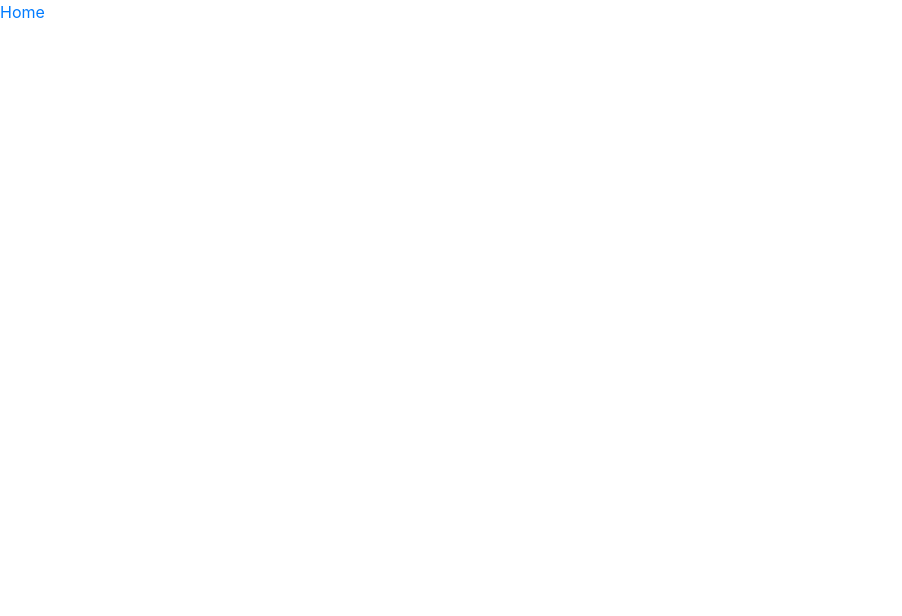
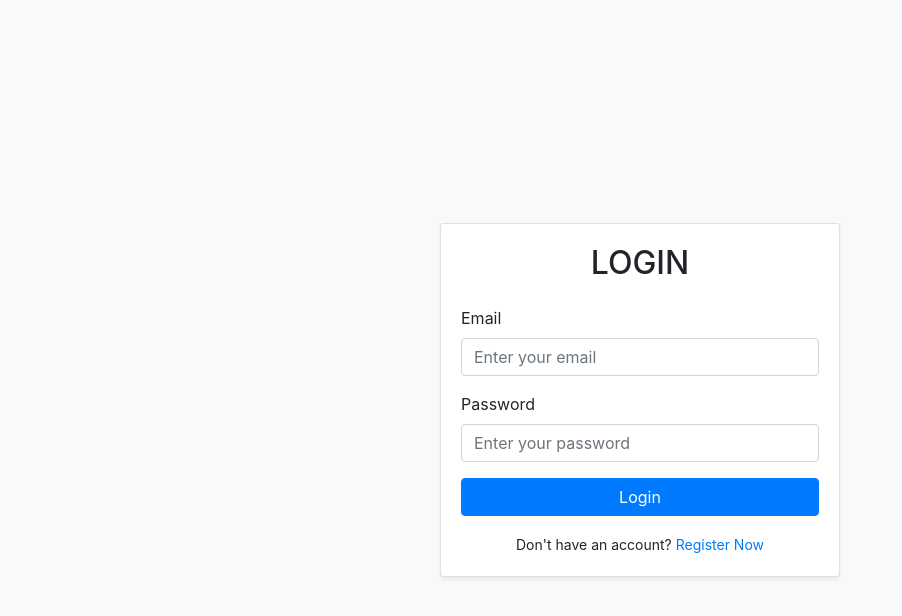
Before and after one commit to mahjs/abrarvan, a Vue app: page /auth/login in a window 1280 px wide. Before the commit this address had no page. Shown: the top 616 px of the page, without its empty margins (0-902 px from the left). Built offline with nearby package versions, Linux system fonts and the light colour scheme; the HTML template or start-up script is replaced by a standard one.

Commit message:
add auth components and make it"s logic work

```diff
--- a/package.json
+++ b/package.json
@@ -13,7 +13,9 @@
     "format": "prettier --write src/"
   },
   "dependencies": {
+    "axios": "^1.7.7",
     "bootstrap": "4.6",
+    "sass": "^1.80.6",
     "vue": "^3.5.12",
     "vue-router": "^4.4.5"
   },
--- a/src/App.vue
+++ b/src/App.vue
@@ -1,18 +1,52 @@
 <script setup lang="ts">
-import { RouterLink, RouterView } from 'vue-router'
+import { RouterLink, RouterView, useRoute } from 'vue-router'
+import { ref, watch } from 'vue'
+import Navbar from './components/Navbar.vue'
+
+const router = useRoute()
+const authRoutes = ['/auth/login', '/auth/register']
+const isAuthRouter = ref(authRoutes.includes(router.path))
+
+watch(
+  () => router.path,
+  (newPath) => {
+    isAuthRouter.value = authRoutes.includes(newPath)
+  },
+)
 </script>
 
 <template>
+  <Navbar v-if="!isAuthRouter" />
   <main class="wrapper">
-    <nav>
-      <RouterLink to="/">Home</RouterLink>
-    </nav>
+    <section v-if="!isAuthRouter" class="navbar bg-primary">
+      <span class="text-white fs-2">Post</span>
+      <nav>
+        <RouterLink class="nav-link text-white" to="/">All Articles</RouterLink>
+        <RouterLink class="nav-link text-white" to="/new-article">New Article</RouterLink>
+      </nav>
+    </section>
     <router-view />
   </main>
 </template>
 
-<style scoped>
+<style scoped lang="scss">
 .wrapper {
   display: flex;
 }
+
+.navbar {
+  min-width: 15%;
+  display: flex;
+  flex-direction: column;
+  justify-content: flex-start;
+  align-items: flex-start;
+  min-height: 100vh;
+  span {
+    font-size: x-large;
+  }
+
+  a {
+    font-size: large;
+  }
+}
 </style>
--- /dev/null
+++ b/src/components/NavBar.vue
@@ -0,0 +1,36 @@
+<template>
+  <nav class="navbar-dark bg-dark px-4">
+    <div class="d-flex py-2 container-fluid">
+      <a class="navbar-brand" href="#">Arvan Challenge</a>
+      <div class="w-100 d-flex justify-content-between align-items-center">
+        <span class="text-light me-3">Welcome, {{ username }}</span>
+        <button class="btn ml-auto btn-outline-light btn-sm" @click="logout">Logout</button>
+      </div>
+    </div>
+  </nav>
+</template>
+
+<script setup lang="ts">
+// import { ref } from 'vue'
+import { useRouter } from 'vue-router'
+
+// Mock username, replace with the actual user data from your state or store.
+const username = localStorage.getItem('username') || 'Guest'
+const router = useRouter()
+
+// Logout Function
+const logout = () => {
+  // Clear local storage and token
+  localStorage.removeItem('token')
+  localStorage.removeItem('username')
+
+  // Redirect to login page
+  router.push('/auth/login')
+}
+</script>
+
+<style scoped>
+.navbar {
+  box-shadow: 0 4px 6px rgba(0, 0, 0, 0.1);
+}
+</style>
--- a/src/router/index.ts
+++ b/src/router/index.ts
@@ -12,14 +12,15 @@ const router = createRouter({
       path: '/',
       name: 'home',
       component: HomeView,
+      meta: { requiresAuth: true },
     },
     {
-      path: '/login',
+      path: '/auth/login',
       name: 'login',
       component: Login,
     },
     {
-      path: '/register',
+      path: '/auth/register',
       name: 'register',
       component: Register,
     },
@@ -27,13 +28,25 @@ const router = createRouter({
       path: '/new-article',
       name: 'new-article',
       component: CreateArticle,
+      meta: { requiresAuth: true },
     },
     {
       path: '/edit-article',
       name: 'edit-article',
       component: EditArticle,
+      meta: { requiresAuth: true },
     },
   ],
 })
 
+router.beforeEach((to, _from, next) => {
+  const isAuthenticated = !!localStorage.getItem('token')
+
+  if (to.meta.requiresAuth && !isAuthenticated) {
+    next('/auth/login')
+  } else {
+    next()
+  }
+})
+
 export default router
--- /dev/null
+++ b/src/services/api/auth.ts
@@ -0,0 +1,16 @@
+import axiosInstance from './axiosInstance'
+
+// Create a new user
+export const registerUser = async (payload) => {
+  try {
+    const response = await axiosInstance.post('/users', payload)
+    return response.data // Return the API response
+  } catch (error) {
+    throw error
+  }
+}
+
+export const loginUser = async (payload) => {
+  const { data } = await axiosInstance.post('/users/login', payload)
+  return data
+}
--- /dev/null
+++ b/src/services/api/axiosInstance.ts
@@ -0,0 +1,44 @@
+import axios from 'axios'
+
+// Create an Axios instance
+const axiosInstance = axios.create({
+  baseURL: 'http://5.34.201.164:3000/api', // Replace with your API base URL
+  headers: {
+    'Content-Type': 'application/json',
+  },
+})
+
+// Add a request interceptor
+axiosInstance.interceptors.request.use(
+  (config) => {
+    // Retrieve the token from localStorage
+    const token = localStorage.getItem('token')
+    if (token) {
+      // Attach the token to the Authorization header
+      config.headers.Authorization = `Bearer ${token}`
+    }
+    return config
+  },
+  (error) => {
+    // Handle request error
+    return Promise.reject(error)
+  },
+)
+
+// Add a response interceptor
+axiosInstance.interceptors.response.use(
+  (response) => {
+    // Check if the response contains a token (e.g., after login or register)
+    if (response.data?.user?.token) {
+      // Store the token in localStorage
+      localStorage.setItem('token', response.data.user.token)
+    }
+    return response
+  },
+  (error) => {
+    // Handle response errors
+    return Promise.reject(error.response?.data || error.message)
+  },
+)
+
+export default axiosInstance
--- a/src/views/LoginPage.vue
+++ b/src/views/LoginPage.vue
@@ -1,5 +1,100 @@
-<script lang="ts" setup></script>
+<template>
+  <div class="d-flex justify-content-center align-items-center vh-100 vw-100 bg-light">
+    <div class="card shadow-sm" style="width: 400px">
+      <div class="card-body">
+        <h2 class="text-center mb-4">LOGIN</h2>
+        <!-- Login Failed Message -->
+        <div v-if="loginError" class="alert alert-danger alert-dismissible fade show" role="alert">
+          <strong>Login Failed!</strong> User name and/or Password is invalid
+        </div>
+        <!-- Login Form -->
+        <form @submit.prevent="handleLogin">
+          <div class="mb-3">
+            <label for="email" class="form-label" :class="{ 'text-danger': emailError }"
+              >Email</label
+            >
 
-<template>
-  <div>Login</div>
+            <input
+              type="email"
+              id="email"
+              v-model="email"
+              class="form-control"
+              :class="{ 'is-invalid': emailError }"
+              placeholder="Enter your email"
+            />
+            <div v-if="emailError" class="invalid-feedback">Required field</div>
+          </div>
+          <div class="mb-3">
+            <label for="password" class="form-label" :class="{ 'text-danger': passwordError }"
+              >Password</label
+            >
+            <input
+              type="password"
+              id="password"
+              v-model="password"
+              class="form-control"
+              :class="{ 'is-invalid': passwordError }"
+              placeholder="Enter your password"
+            />
+            <div v-if="passwordError" class="invalid-feedback">Required field</div>
+          </div>
+          <button type="submit" class="btn btn-primary w-100">Login</button>
+        </form>
+        <!-- Register Link -->
+        <div class="text-center mt-3">
+          <small>Don't have an account? <a href="/auth/register">Register Now</a></small>
+        </div>
+      </div>
+    </div>
+  </div>
 </template>
+
+<script setup lang="ts">
+import { loginUser } from '@/services/api/auth'
+import { ref } from 'vue'
+import { useRouter } from 'vue-router'
+
+const router = useRouter()
+
+const email = ref('')
+const password = ref('')
+const emailError = ref(false)
+const passwordError = ref(false)
+const loginError = ref(false)
+
+const errorMessage = ref('')
+const successMessage = ref('')
+
+const handleLogin = async () => {
+  emailError.value = !email.value
+  passwordError.value = !password.value
+
+  if (!emailError.value && !passwordError.value) {
+    try {
+      const payload = {
+        user: {
+          email: email.value,
+          password: password.value,
+        },
+      }
+      const response = await loginUser(payload)
+      successMessage.value = `Welcome back, ${response.user.username}!`
+
+      // Store token manually if not handled by the interceptor
+      localStorage.setItem('token', response.user.token)
+
+      // Navigate to the dashboard
+      router.push('/')
+    } catch (error) {
+      errorMessage.value = error.message || 'Invalid email or password.'
+    }
+  }
+}
+</script>
+
+<style scoped>
+html,
+body {
+  height: 100%;
+}
+</style>
--- a/src/views/RegisterPage.vue
+++ b/src/views/RegisterPage.vue
@@ -1,5 +1,104 @@
-<script lang="ts" setup></script>
+<template>
+  <div class="d-flex justify-content-center align-items-center vh-100 vw-100 bg-light">
+    <div class="card shadow-sm" style="width: 400px">
+      <div class="card-body">
+        <h2 class="text-center mb-4">Register</h2>
+        <!-- Registration Form -->
+        <form @submit.prevent="handleRegister">
+          <div class="mb-3">
+            <label for="user" class="form-label" :class="{ 'text-danger': userError }">User</label>
+            <input
+              type="text"
+              id="user"
+              v-model="user"
+              class="form-control"
+              :class="{ 'is-invalid': userError }"
+              placeholder="Enter your username"
+            />
+            <div v-if="userError" class="invalid-feedback">Required field</div>
+          </div>
+          <div class="mb-3">
+            <label for="email" class="form-label" :class="{ 'text-danger': emailError }"
+              >Email</label
+            >
+            <input
+              type="email"
+              id="email"
+              v-model="email"
+              class="form-control"
+              :class="{ 'is-invalid': emailError }"
+              placeholder="Enter your email"
+            />
+            <div v-if="emailError" class="invalid-feedback">Required field</div>
+          </div>
+          <div class="mb-3">
+            <label for="password" class="form-label" :class="{ 'text-danger': passwordError }"
+              >Password</label
+            >
+            <input
+              type="password"
+              id="password"
+              v-model="password"
+              class="form-control"
+              :class="{ 'is-invalid': passwordError }"
+              placeholder="Enter your password"
+            />
+            <div v-if="passwordError" class="invalid-feedback">Required field</div>
+          </div>
+          <button type="submit" class="btn btn-primary w-100">Register</button>
+        </form>
+        <!-- Login Link -->
+        <div class="text-center mt-3">
+          <small>Already Registered? <a href="/auth/login">Login</a></small>
+        </div>
+      </div>
+    </div>
+  </div>
+</template>
 
-<template>
-  <div>Register</div>
-</template>
+<script setup lang="ts">
+import { registerUser } from '@/services/api/auth'
+import { ref } from 'vue'
+import { useRouter } from 'vue-router'
+
+const router = useRouter()
+
+const user = ref('')
+const email = ref('')
+const password = ref('')
+const userError = ref(false)
+const emailError = ref(false)
+const passwordError = ref(false)
+const successMessage = ref('')
+const errorMessage = ref('')
+
+const handleRegister = async () => {
+  userError.value = !user.value
+  emailError.value = !email.value
+  passwordError.value = !password.value
+
+  if (!userError.value && !emailError.value && !passwordError.value) {
+    try {
+      const payload = {
+        user: {
+          email: email.value,
+          password: password.value,
+          username: user.value,
+        },
+      }
+      const response = await registerUser(payload)
+      successMessage.value = `User registered successfully: Welcome, ${response.user.username}!`
+      router.push('/')
+    } catch (error: unknown) {
+      errorMessage.value = error as string
+    }
+  }
+}
+</script>
+
+<style scoped>
+html,
+body {
+  height: 100%;
+}
+</style>
```
Also changed, not shown: 1 other file (tests, documents, lock files or other folders).
